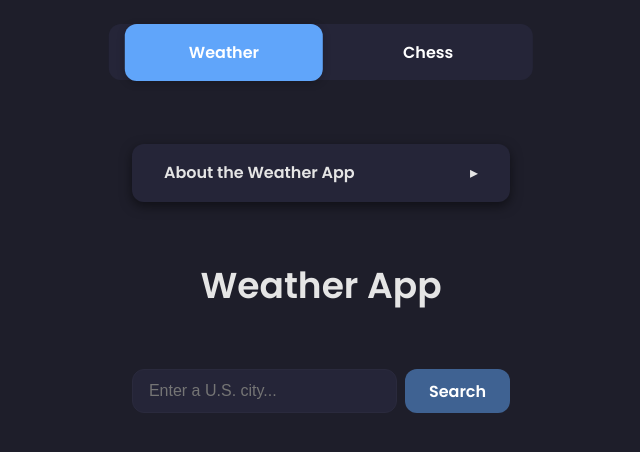
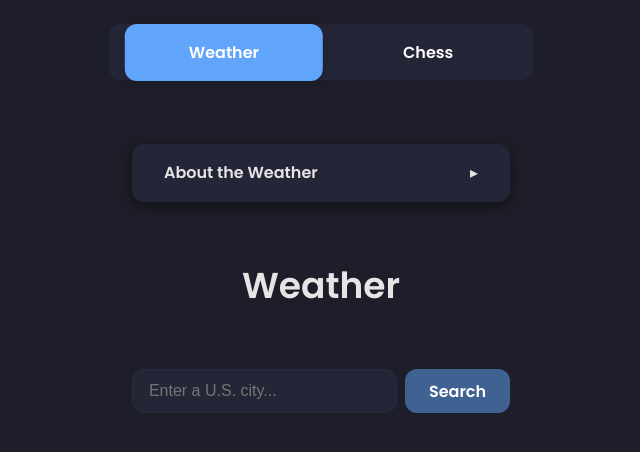
Before and after one commit to HendrixG/weather-app, a React (Vite) app: page / in a window 1280 px wide. Shown: the top 452 px of the page, without its empty margins (319-959 px from the left). Built offline with nearby package versions, Linux system fonts and the light colour scheme.

Commit message:
More small tweaks

```diff
--- a/src/App.css
+++ b/src/App.css
@@ -51,7 +51,7 @@ body {
 }
 
 /*────────────────────────────────────
-  Fixed Pill Nav
+  Fixed Nav
 ────────────────────────────────────*/
 .tabs {
   position: fixed;
@@ -75,7 +75,7 @@ body {
   font-weight: 600;
   color: var(--text-muted);
   cursor: pointer;
-  transition: background 0.2s, color 0.2s, box-shadow 0.2s;
+  transition: background-color 0.2s, color 0.2s, box-shadow 0.2s;
 }
 .tab:hover {
   background: var(--bg-muted);
@@ -195,7 +195,7 @@ h1 {
   color: white;
   font-weight: 600;
   cursor: pointer;
-  transition: background 0.2s;
+  transition: background-color 0.2s;
 }
 .search-button:disabled {
   background: rgba(96,165,250,0.5);
@@ -252,7 +252,7 @@ h1 {
   padding: var(--space-sm) var(--space);
   border-bottom: 1px solid var(--bg-muted);
   cursor: pointer;
-  transition: background 0.2s, color 0.2s;
+  transition: background-color 0.2s, color 0.2s;
 }
 .suggestions li:last-child {
   border-bottom: none;
@@ -415,7 +415,7 @@ h1 {
   border-radius: var(--radius);
   font-weight: 600;
   cursor: pointer;
-  transition: background 0.2s;
+  transition: background-color 0.2s;
   margin-bottom: var(--space-md);
 }
 .btn:hover {
--- a/src/App.jsx
+++ b/src/App.jsx
@@ -120,10 +120,10 @@ export default function App() {
       {/* INFO CARD */}
       {tab === 'weather' && (
         <details className="info-card">
-          <summary>About the Weather App</summary>
+          <summary>About the Weather</summary>
           <p>
             Enter any U.S. city to see the current temperature (°F), wind speed,
-            and a 5-day high/low forecast. Under the hood we geocode via Open-Meteo
+            and a 5-day high/low forecast. From the backend we geocode via Open-Meteo
             then fetch current + daily data and log each API step.
           </p>
         </details>
@@ -142,7 +142,7 @@ export default function App() {
       {/* WEATHER VIEW */}
       {tab === 'weather' ? (
         <>
-          <h1>Weather App</h1>
+          <h1>Weather</h1>
           <SearchBar
             onSearch={fetchWeather}
             placeholder="Enter a U.S. city..."
```
Also changed, not shown: src/components/SearchBar.jsx (line endings or trailing spaces), src/components/WeatherCard.jsx (line endings or trailing spaces).
